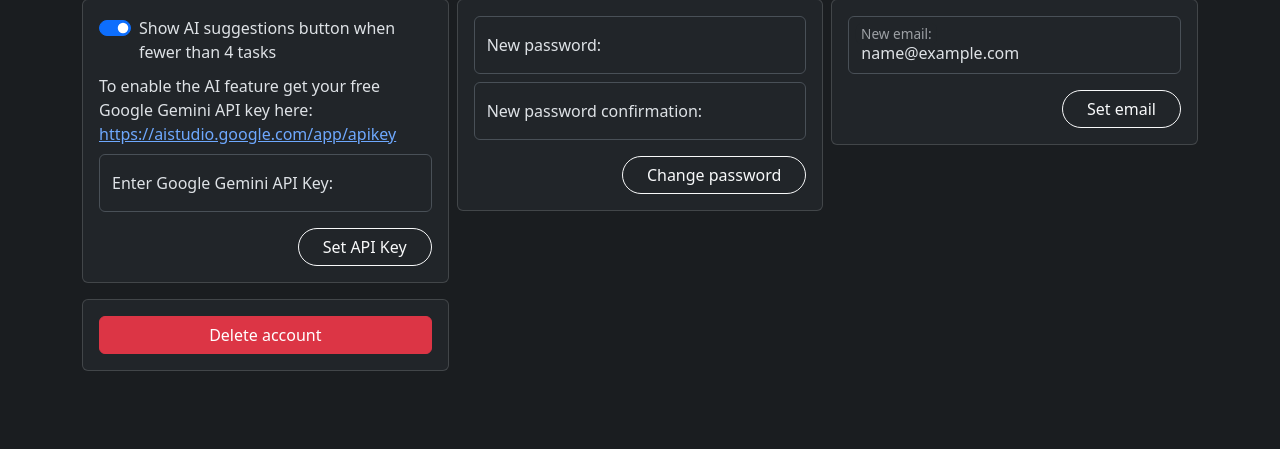
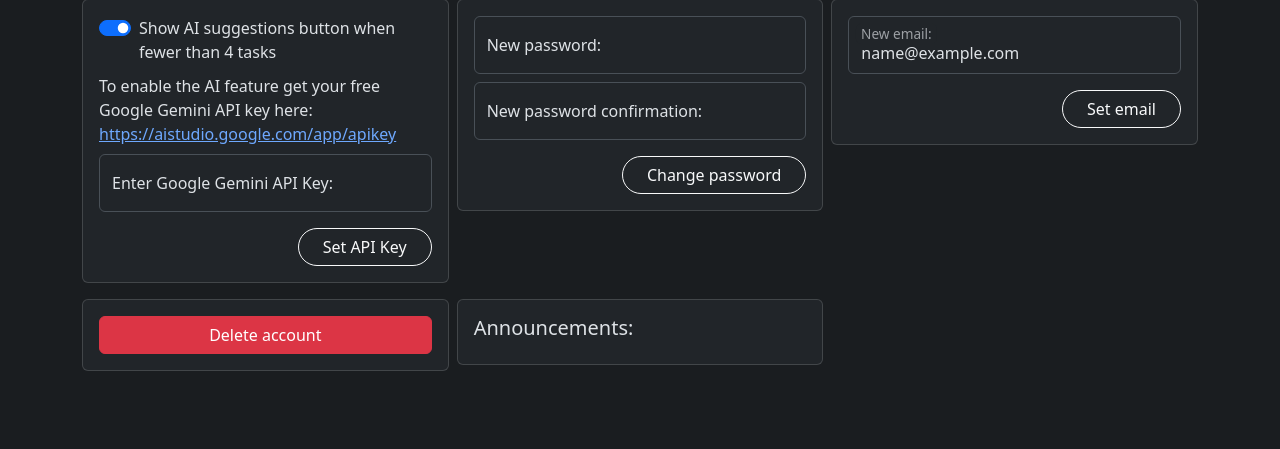
Before and after one commit to TPJelf/kankan, a Django app: page /account/ in a window 1280 px wide. Shown: the part 97-546 px from the top of the page. Run offline with Django 4.2, Linux system fonts and the light colour scheme; the visitor is signed in with stand-in values (Sample User, id 1); data comes from the database, SQL or seed files in the repository; data that the repository does not hold is empty; some libraries are stand-ins or nearby versions.

Commit message:
feat: added announcement history to account

```diff
--- a/core/views.py
+++ b/core/views.py
@@ -193,11 +193,14 @@ def account(request):
 
     settings, created = Settings.objects.get_or_create(user=request.user)
 
+    announcements = Announcements.objects.order_by("-created_on")[:5]
+
     context = {
         "change_password_form": change_password_form,
         "update_email_form": update_email_form,
         "settings": settings,
         "title": title,
+        "announcements": announcements,
     }
 
     return render(request, "account.html", context)
--- a/templates/account.html
+++ b/templates/account.html
@@ -105,6 +105,14 @@
         </div>
       </div>
     </div>
+    <div class="col-lg-4 col-sm-12 p-1">
+      <div class="card mb-2">
+        <div class="card-body d-grid">
+          <h5>Announcements:</h5>
+          {% for ann in announcements %}<div>{{ ann.message }} - {{ ann.created_on|date:'Y-m-d' }}</div>{% endfor %}
+        </div>
+      </div>
+    </div>
   </div>
   <div class="modal fade"
        id="deleteAccountModal"
```
